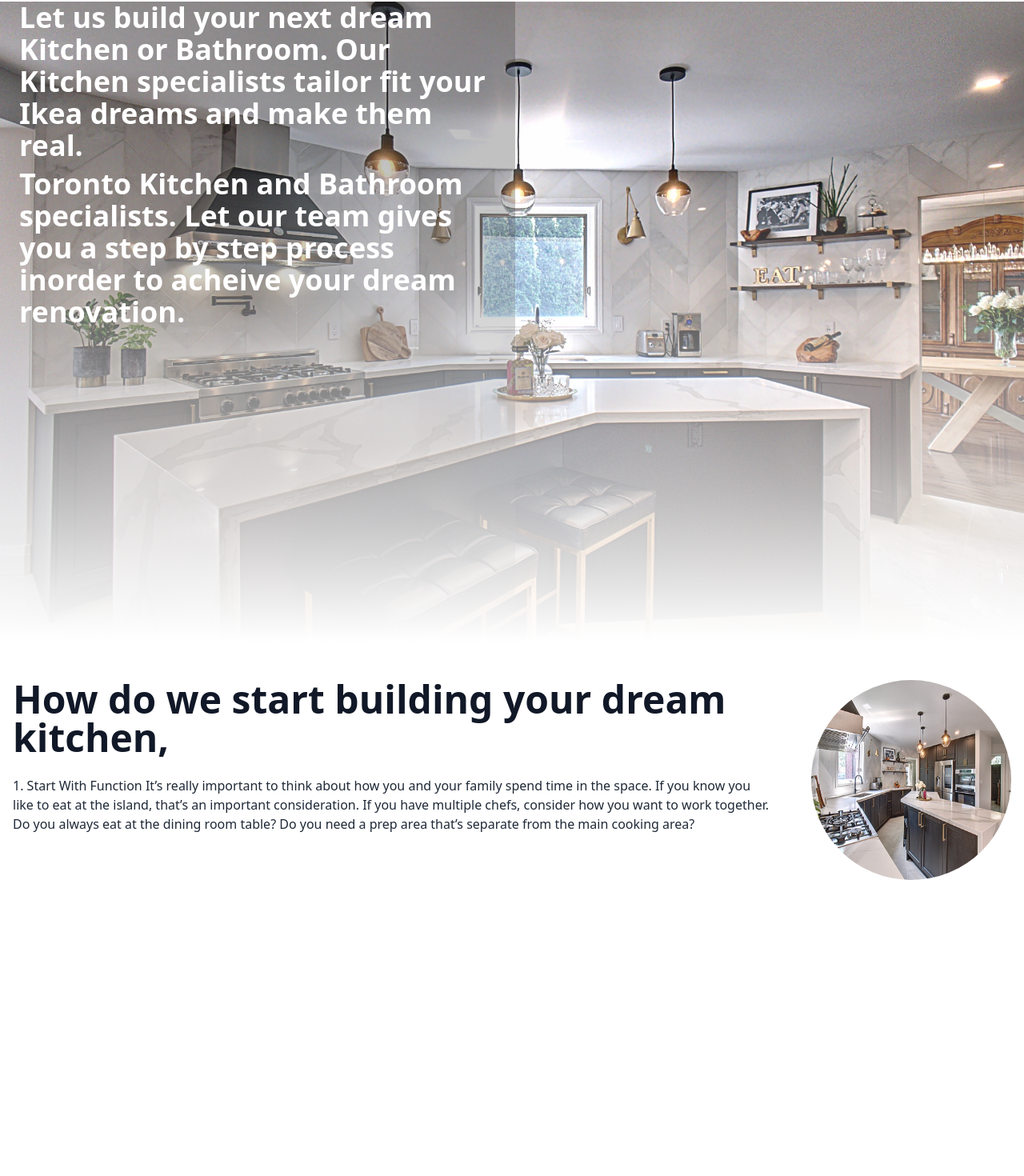
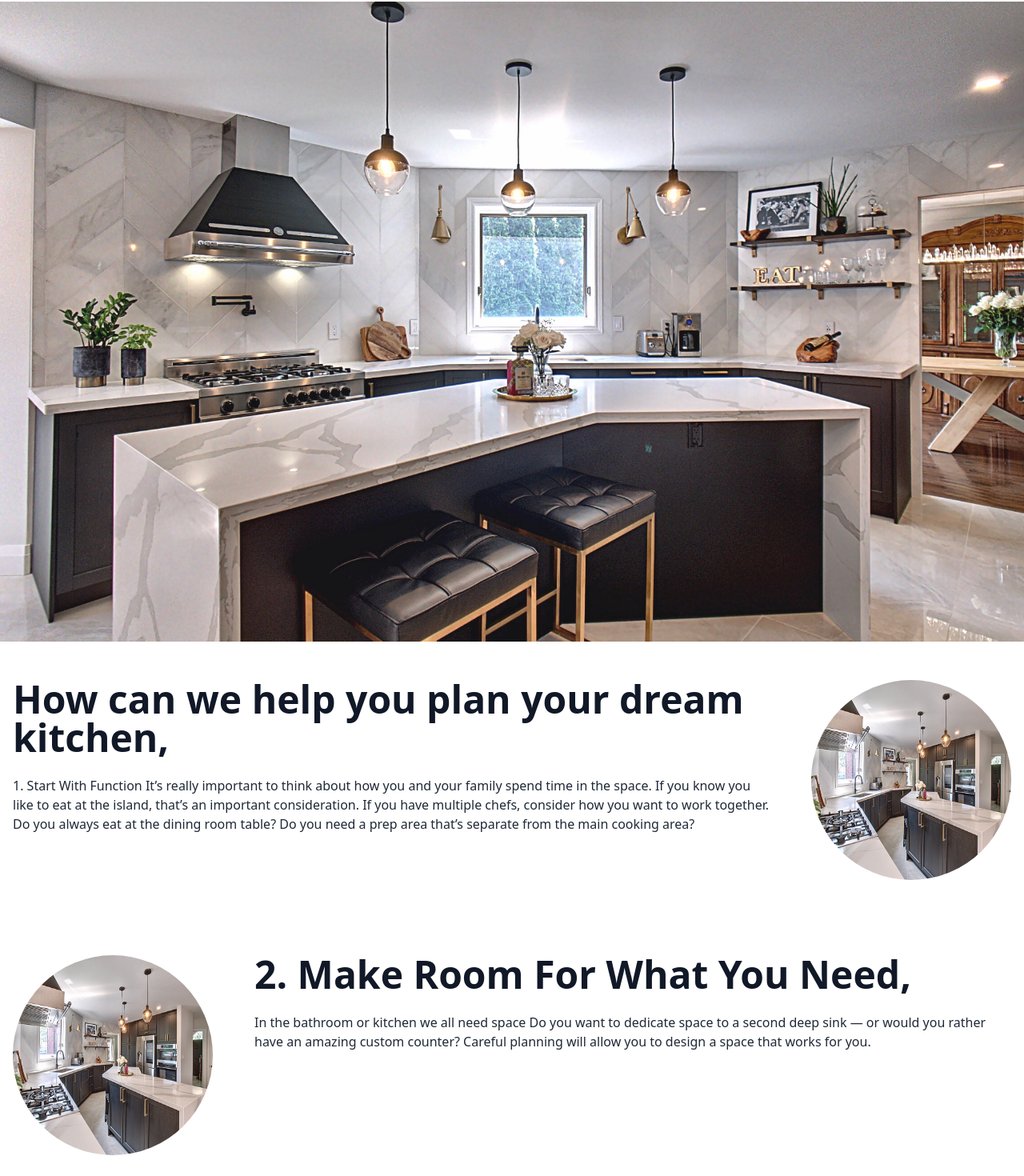
Before and after one commit to Andersolind/nextjswithtailwind, a Next.js app: page / in a window 1280 px wide. Shown: the part 138-1608 px from the top of the page at 80% size. Before the commit the page ends 1284 px from the top, so only its background shows below. Built offline with nearby package versions, Linux system fonts and the light colour scheme.

Commit message:
removed sticky header

```diff
--- a/components/Hero/Hero.js
+++ b/components/Hero/Hero.js
@@ -1,4 +1,3 @@
-
 import Navbar from "../Navbar/Navbar";
 
 export default function Hero() {
@@ -14,24 +13,14 @@ export default function Hero() {
 
   return (
     <>
-      <div className="bg-white-200 sticky top-0">
+      <div className="bg-white-200 ">
         <Navbar></Navbar>
       </div>
       <section className="bg-red-200 text-green-900 relative">
         <div
-          className="min-h-screen hero-image  bg-center bg-cover flex"
+          className="min-h-screen   bg-center bg-cover flex"
           style={heroStyle}
         >
-          <div style={setOverlay} className="container mx-auto px-6">
-            <h2 className="text-4xl font-bold mb-2 text-white ">
-              Let us build your next dream Kitchen or Bathroom. Our Kitchen
-              specialists tailor fit your Ikea dreams and make them real.
-            </h2>
-            <h1 className="text-4xl font-bold mb-2 text-white">
-              Toronto Kitchen and Bathroom specialists. Let our team gives you a
-              step by step process inorder to acheive your dream renovation.
-            </h1>
-          </div>
           <div className="relative container p-4 flex items-end z-10">
             <div>
               <div className="content float-left py-4 px-5 my-5"></div>
--- a/components/about/about.js
+++ b/components/about/about.js
@@ -8,7 +8,7 @@ const About = () => {
       <div className="lg:space-x-5 lg:flex lg:flex-row item-center lg:-mx-4 flex flex-col-reverse text-center lg:text-left">
         <div className="lg:px-4 lg:mt-12 ">
           <h1 className="text-2xl font-bold text-gray-900 lg:text-5xl dark:text-white">
-            How do we start building your dream kitchen,
+            How can we help you plan your dream kitchen,
           </h1>
           <div className="mt-6 text-gray-800 dark:text-white">
             <p className="mb-4">
@@ -33,6 +33,33 @@ const About = () => {
           />
         </div>
       </div>
+      <div className="lg:space-x-5 lg:flex lg:flex-row item-center lg:-mx-4 flex flex-col-reverse text-center lg:text-left">
+        <div className="flex-shrink-0 lg:mt-12 lg:px-4 mb-10">
+          <Image
+            src={profile}
+            alt="Profile"
+            priority={true}
+            className="rounded-full"
+            width={250}
+            height={250}
+            placeholder="blur"
+          />
+        </div>
+
+        <div className="lg:px-4 lg:mt-12 ">
+          <h1 className="text-2xl font-bold text-gray-900 lg:text-5xl dark:text-white">
+            2. Make Room For What You Need,
+          </h1>
+          <div className="mt-6 text-gray-800 dark:text-white">
+            <p className="mb-4">
+              In the bathroom or kitchen we all need space Do you want to
+              dedicate space to a second deep sink — or would you rather have an
+              amazing custom counter? Careful planning will allow you to design
+              a space that works for you.
+            </p>
+          </div>
+        </div>
+      </div>
     </div>
   );
 };
```
